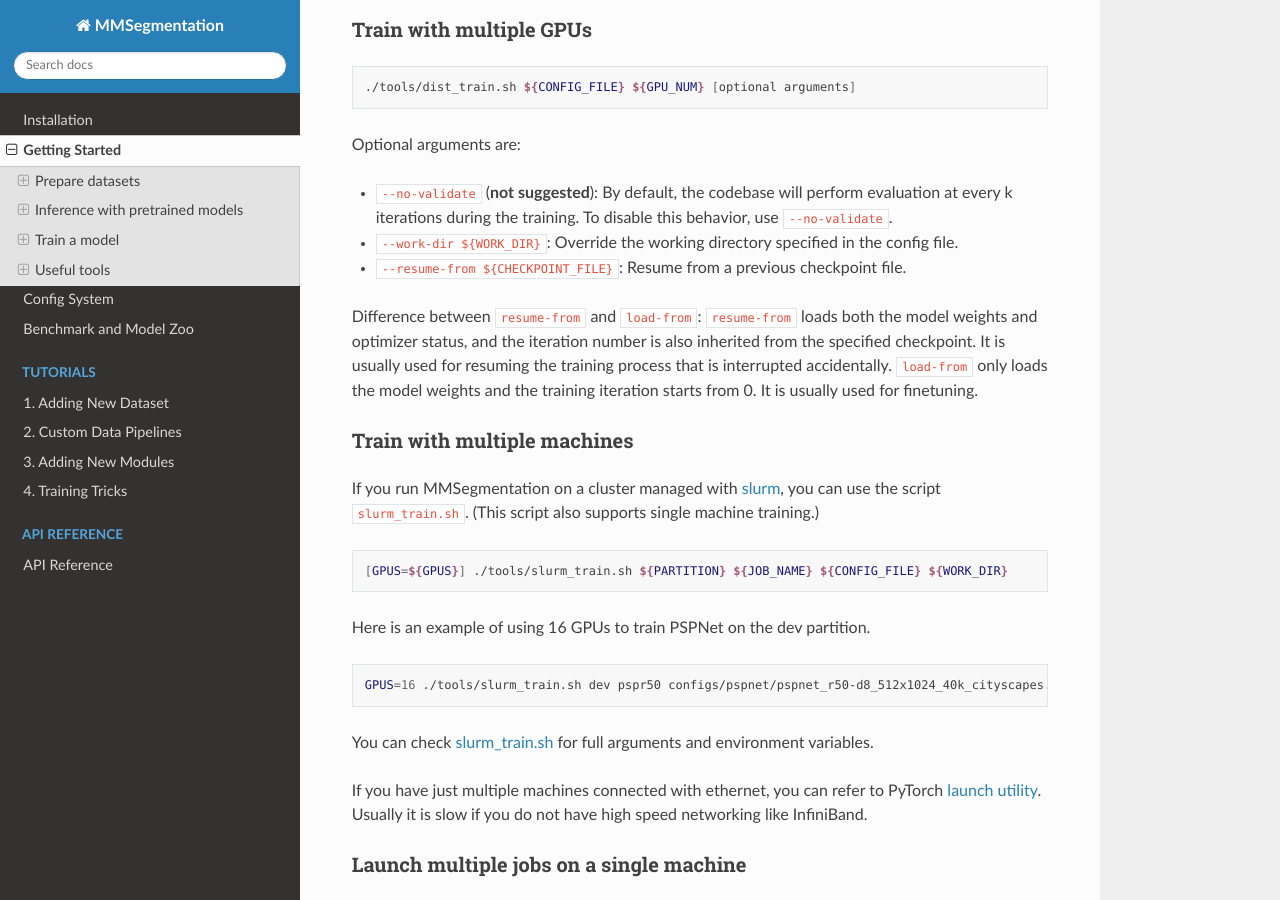
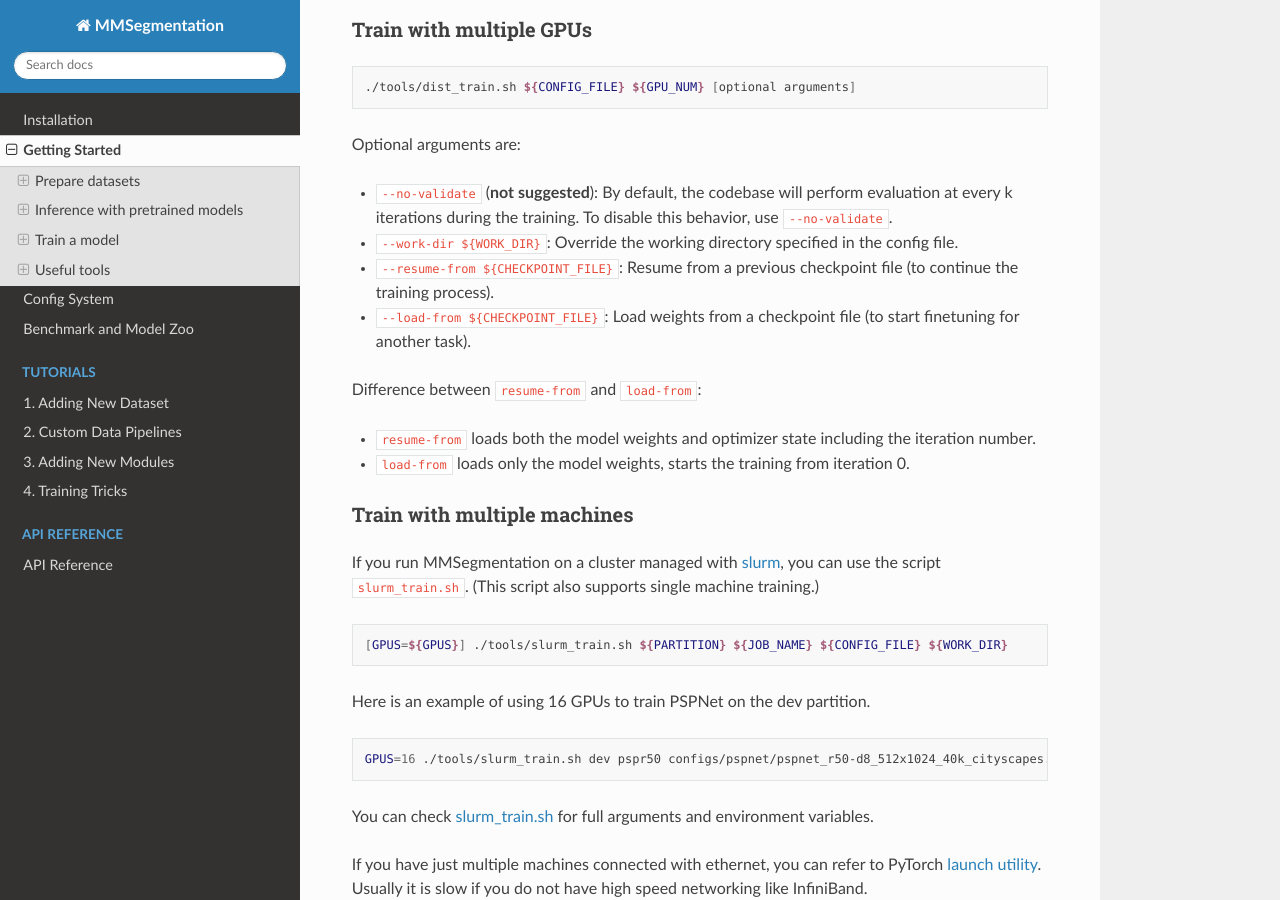
Before and after one commit to visenze/mmsegmentation, a Sphinx documentation site: the page built from docs/getting_started.md, in a window 1280 px wide and 900 px high, scrolled down 5122 px. Built offline with Sphinx 7.4.7 and the Read the Docs theme 2.0.0, drawn with Linux system fonts in a browser that asks for light colours; the version number could not be read and is left out.

Commit message:
Add load-from flag (#33)
* Add load-from flag

* minor update

Co-authored-by: Jiarui XU <xvjiarui0826@gmail.com>

```diff
--- a/docs/getting_started.md
+++ b/docs/getting_started.md
@@ -241,11 +241,12 @@
 
 - `--no-validate` (**not suggested**): By default, the codebase will perform evaluation at every k iterations during the training. To disable this behavior, use `--no-validate`.
 - `--work-dir ${WORK_DIR}`: Override the working directory specified in the config file.
-- `--resume-from ${CHECKPOINT_FILE}`: Resume from a previous checkpoint file.
+- `--resume-from ${CHECKPOINT_FILE}`: Resume from a previous checkpoint file (to continue the training process).
+- `--load-from ${CHECKPOINT_FILE}`: Load weights from a checkpoint file (to start finetuning for another task).
 
 Difference between `resume-from` and `load-from`:
-`resume-from` loads both the model weights and optimizer status, and the iteration number is also inherited from the specified checkpoint. It is usually used for resuming the training process that is interrupted accidentally.
-`load-from` only loads the model weights and the training iteration starts from 0. It is usually used for finetuning.
+- `resume-from` loads both the model weights and optimizer state including the iteration number.
+- `load-from` loads only the model weights, starts the training from iteration 0.
 
 ### Train with multiple machines
 
```
Also changed, not shown: 1 other file.
